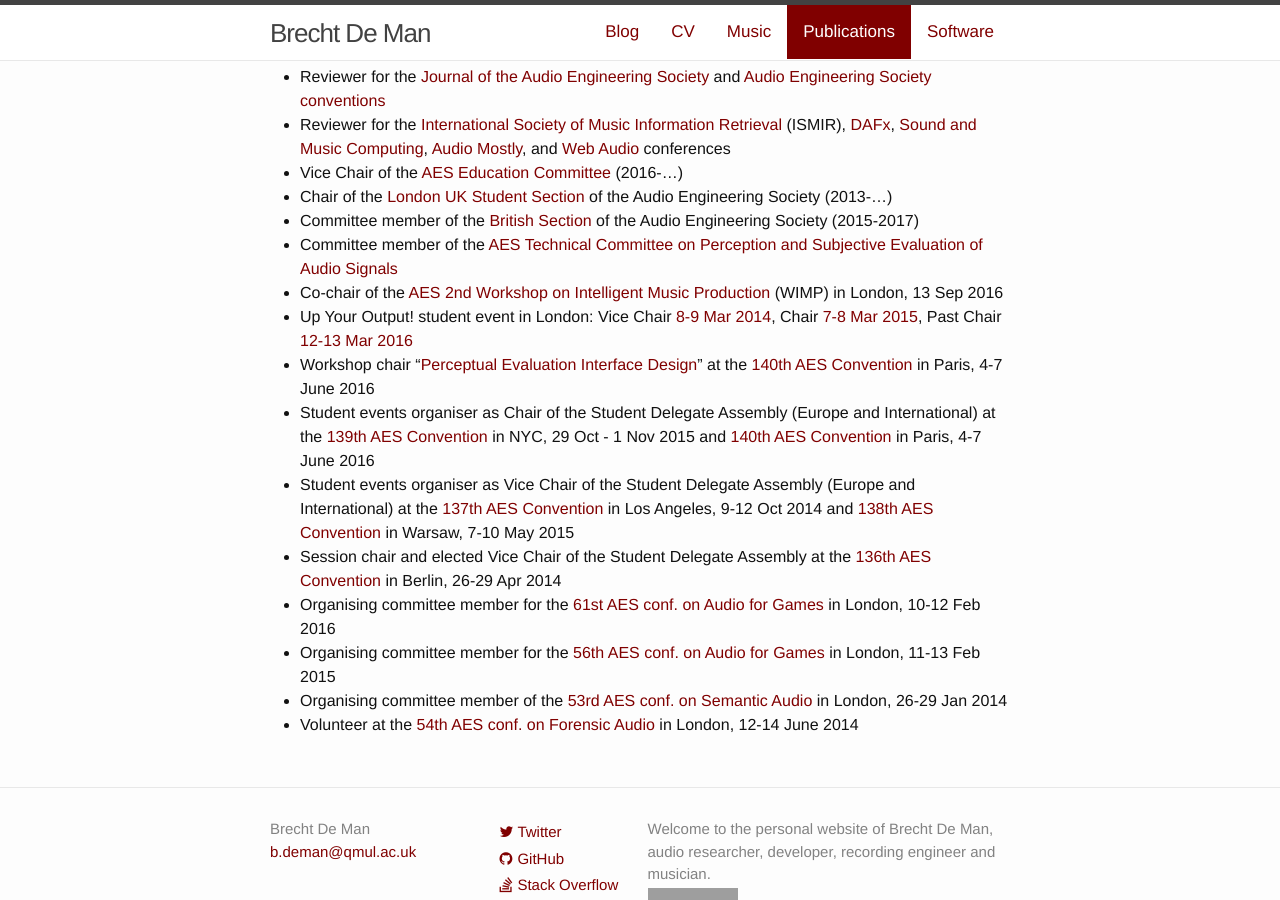
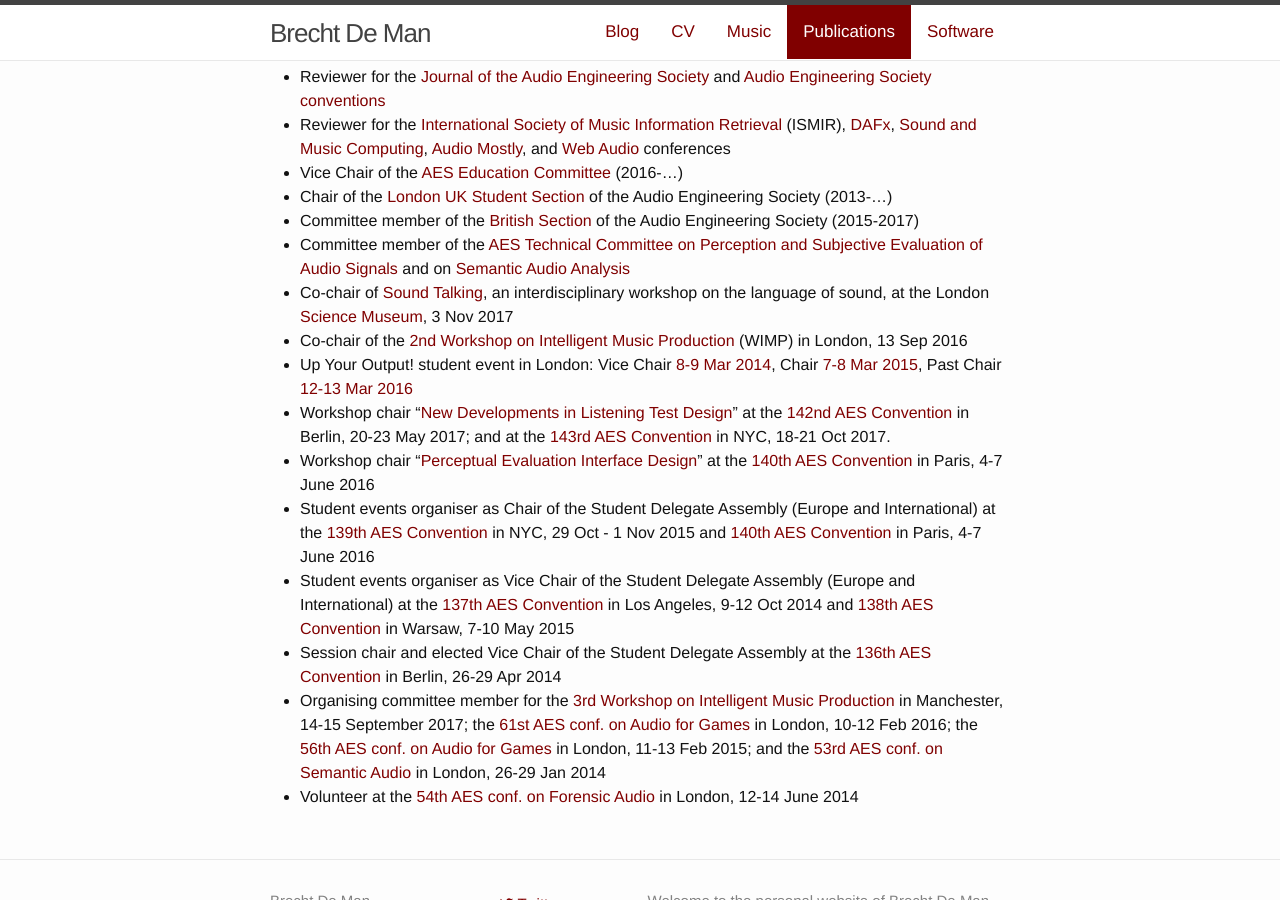
Before and after one commit to BrechtDeMan/BrechtDeMan.github.io, a Jekyll site: the page built from publications/index.md, in a window 1280 px wide and 900 px high, scrolled down 2962 px. Built offline with Jekyll 4.4.1, drawn with Linux system fonts in a browser that asks for light colours; nearby versions of some CDN libraries; grey boxes are pictures that could not be loaded.

Commit message:
Update scholarly service

```diff
--- a/publications/index.md
+++ b/publications/index.md
@@ -132,14 +132,14 @@ _Honourable Mention in the Engineering Sciences category in honour and recogniti
 - Vice Chair of the [AES Education Committee](http://www.aes.org/education/) (2016-...)
 - Chair of the [London UK Student Section](https://www.facebook.com/AESLondonUKStudentSection/) of the Audio Engineering Society (2013-...)
 - Committee member of the [British Section](http://www.aes-uk.org/) of the Audio Engineering Society (2015-2017)
-- Committee member of the [AES Technical Committee on Perception and Subjective Evaluation of Audio Signals](http://www.aes.org/technical/pseas/)
-- Co-chair of the [AES 2nd Workshop on Intelligent Music Production](http://aes-uk.org/wimp/) (WIMP) in London, 13 Sep 2016
+- Committee member of the [AES Technical Committee on Perception and Subjective Evaluation of Audio Signals](http://www.aes.org/technical/pseas/) and on [Semantic Audio Analysis](http://www.aes.org/technical/saa/)
+- Co-chair of [Sound Talking](https://twitter.com/search?q=%23SoundTalking), an interdisciplinary workshop on the language of sound, at the London [Science Museum](http://www.sciencemuseum.org.uk/), 3 Nov 2017
+- Co-chair of the [2nd Workshop on Intelligent Music Production](http://aes-uk.org/wimp/) (WIMP) in London, 13 Sep 2016
 - Up Your Output! student event in London: Vice Chair [8-9 Mar 2014](http://www.aes-uk.org/up2014/), Chair [7-8 Mar 2015](http://www.aes-uk.org/up/), Past Chair [12-13 Mar 2016](http://www.aes-uk.org/up/)
+- Workshop chair "[New Developments in Listening Test Design](http://www.aes.org/events/142/workshops/?ID=5430)" at the [142nd AES Convention](http://www.aes.org/events/142/) in Berlin, 20-23 May 2017; and at the [143rd AES Convention](http://www.aes.org/events/143/) in NYC, 18-21 Oct 2017.
 - Workshop chair "[Perceptual Evaluation Interface Design](http://www.aes.org/events/140/workshops/?ID=4896)" at the [140th AES Convention](http://www.aes.org/events/140/) in Paris, 4-7 June 2016
 - Student events organiser as Chair of the Student Delegate Assembly (Europe and International) at the [139th AES Convention](http://www.aes.org/events/139/) in NYC, 29 Oct - 1 Nov 2015 and [140th AES Convention](http://www.aes.org/events/140/) in Paris, 4-7 June 2016
 - Student events organiser as Vice Chair of the Student Delegate Assembly (Europe and International) at the [137th AES Convention](http://www.aes.org/events/137/) in Los Angeles, 9-12 Oct 2014 and [138th AES Convention](http://www.aes.org/events/138/) in Warsaw, 7-10 May 2015
 - Session chair and elected Vice Chair of the Student Delegate Assembly at the [136th AES Convention](http://www.aes.org/events/136/) in Berlin, 26-29 Apr 2014
-- Organising committee member for the [61st AES conf. on Audio for Games](http://www.audioforgames.co.uk/2016/) in London, 10-12 Feb 2016
-- Organising committee member for the [56th AES conf. on Audio for Games](http://www.audioforgames.co.uk/2015/) in London, 11-13 Feb 2015
-- Organising committee member of the [53rd AES conf. on Semantic Audio](http://www.aes.org/conferences/53/) in London, 26-29 Jan 2014
+- Organising committee member for the [3rd Workshop on Intelligent Music Production](http://www.semanticaudio.co.uk/events/wimp2017/) in Manchester, 14-15 September 2017; the [61st AES conf. on Audio for Games](http://www.audioforgames.co.uk/2016/) in London, 10-12 Feb 2016; the [56th AES conf. on Audio for Games](http://www.audioforgames.co.uk/2015/) in London, 11-13 Feb 2015; and the [53rd AES conf. on Semantic Audio](http://www.aes.org/conferences/53/) in London, 26-29 Jan 2014
 - Volunteer at the [54th AES conf. on Forensic Audio](http://www.aes.org/conferences/54/) in London, 12-14 June 2014
```
